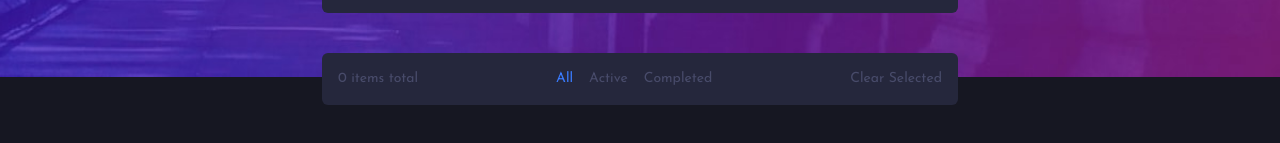
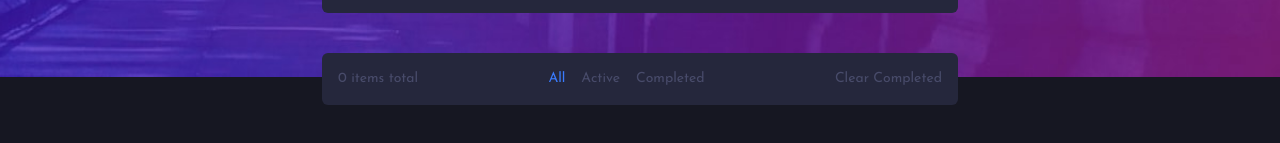
Before and after one commit to GuilhermePinheiro-dev/toDo-List, a React (Vite) app: page / in a window 1280 px wide. Shown: the part 243-386 px from the top of the page. Built offline with nearby package versions, Linux system fonts and the light colour scheme.

Commit message:
feat: filtros prontos

```diff
--- a/src/App.tsx
+++ b/src/App.tsx
@@ -12,6 +12,7 @@ export interface Todo {
 
 function App() {
   const [todoList, setTodoList] = useState<Todo[]>([])
+  const [filter, setFilter] = useState<"all" | "active" | "completed">("all")
 
   const addTodo = (event: FormEvent<HTMLFormElement>) => {
     event.preventDefault()
@@ -48,6 +49,15 @@ function App() {
     setTodoList(newTodoList)
   }
 
+  const filteredList = todoList.filter(todo => {
+    if(filter === "active") return !todo.completed
+    if(filter === "completed") return todo.completed
+    return true
+  })
+
+  const clearCompleted = () => {
+    setTodoList(prev => prev.filter(todo => !todo.completed))
+  }
   return (
     <>
       <TodoContainer>
@@ -56,7 +66,12 @@ function App() {
 
         <TodoForm addTodo = {addTodo}></TodoForm>
 
-        <TodoList todoList={todoList} toggleTodoList={toggleTodoList}></TodoList>
+        <TodoList
+        todoList={filteredList}
+        toggleTodoList={toggleTodoList}
+        setFilter={setFilter}
+        filter={filter}
+        clearCompleted={clearCompleted}></TodoList>
       </TodoContainer>
 
     </>
--- a/src/components/TodoList/index.tsx
+++ b/src/components/TodoList/index.tsx
@@ -7,9 +7,12 @@ import IconCheck from "../../../public/images/icon-check.svg"
 interface TodoListProps {
     todoList: Todo[];
     toggleTodoList: (id: number) => void
+    setFilter: (filter: 'all' | 'active' | 'completed') => void
+    filter: 'all' | 'active' | 'completed'
+    clearCompleted: () => void
 }
 
-export const TodoList = ({todoList, toggleTodoList} : TodoListProps) => {
+export const TodoList = ({ todoList, toggleTodoList, setFilter, filter, clearCompleted }: TodoListProps) => {
 
     const { theme } = useContext(ThemeContext)
 
@@ -23,8 +26,8 @@ export const TodoList = ({todoList, toggleTodoList} : TodoListProps) => {
                                 <div className="flex items-center gap-4">
                                     <span className={`w-6 h-6 rounded-full hover:bg-[linear-gradient(to_right,hsl(192,100%,67%),hsl(280,87%,65%))] hover:p-px `}>
                                         <button
-                                        onClick={() => toggleTodoList(todoItem.id)}
-                                        className={`w-full h-full ${themeConfig[theme].todo.backgroundColor} border ${themeConfig[theme].todo.borderColor} rounded-full cursor-pointer ${todoItem.completed ? "bg-[linear-gradient(to_right,hsl(192,100%,67%),hsl(280,87%,65%))]" : ""}`}>
+                                            onClick={() => toggleTodoList(todoItem.id)}
+                                            className={`w-full h-full ${themeConfig[theme].todo.backgroundColor} border ${themeConfig[theme].todo.borderColor} rounded-full cursor-pointer ${todoItem.completed ? "bg-[linear-gradient(to_right,hsl(192,100%,67%),hsl(280,87%,65%))]" : ""}`}>
                                             {todoItem.completed && <img src={IconCheck} alt="icone de marcado" className="w-2 h-2 m-auto" />}
                                         </button>
                                     </span>
@@ -39,18 +42,43 @@ export const TodoList = ({todoList, toggleTodoList} : TodoListProps) => {
                     <p>{todoList.length} items total</p>
 
                     <div className="hidden sm:flex gap-4">
-                        <button className="text-blue-500">All</button>
-                        <button className={`cursor-pointer ${theme === "dark" ? "hover:text-gray-50" : "hover:text-purple-600"}`}>Active</button>
-                        <button className={`cursor-pointer ${theme === "dark" ? "hover:text-gray-50" : "hover:text-purple-600"}`}>Completed</button>
+                        <button onClick={() =>
+                            setFilter("all")}
+                            className={`${filter === 'all' ? 'text-blue-500' : ""} cursor-pointer`}>
+                            All
+                        </button>
+                        <button onClick={() =>
+                            setFilter("active")}
+                            className={`${filter === 'active' ? 'text-blue-500' : ""} cursor-pointer ${theme === "dark" ? "hover:text-gray-50" : "hover:text-purple-600"}`}>Active
+                        </button>
+                        <button onClick={() =>
+                            setFilter("completed")}
+                            className={`${filter === 'completed' ? 'text-blue-500' : ""} cursor-pointer ${theme === "dark" ? "hover:text-gray-50" : "hover:text-purple-600"}`}>
+                            Completed
+                        </button>
                     </div>
 
-                    <button className={`cursor-pointer ${theme === "dark" ? "hover:text-gray-50" : "hover:text-purple-600"}`}>Clear Selected</button>
+                    <button
+                    onClick={clearCompleted}
+                    className={`cursor-pointer ${theme === "dark" ? "hover:text-gray-50" : "hover:text-purple-600"}`}>Clear Completed</button>
                 </div>
             </div>
             <div className={`${themeConfig[theme].todo.backgroundColor} ${themeConfig[theme].layout.textColor} flex justify-center gap-5 rounded-md py-4 mt-4 sm:hidden`}>
-                <button className="text-blue-500">All</button>
-                <button className={`cursor-pointer ${theme === "dark" ? "hover:text-gray-50" : "hover:text-purple-600"}`}>Active</button>
-                <button className={`cursor-pointer ${theme === "dark" ? "hover:text-gray-50" : "hover:text-purple-600"}`}>Completed</button>
+                <button
+                    onClick={() => setFilter("all")}
+                    className={`${filter === 'all' ? 'text-blue-500' : ""} cursor-pointer`}>
+                    All
+                </button>
+                <button
+                    onClick={() => setFilter("active")}
+                    className={`${filter === 'active' ? 'text-blue-500' : ""} cursor-pointer ${theme === "dark" ? "hover:text-gray-50" : "hover:text-purple-600"}`}>
+                    Active
+                </button>
+                <button
+                    onClick={() => setFilter("completed")}
+                    className={`${filter === 'completed' ? 'text-blue-500' : ""} cursor-pointer ${theme === "dark" ? "hover:text-gray-50" : "hover:text-purple-600"}`}>
+                    Completed
+                </button>
             </div>
         </>
     )
```
